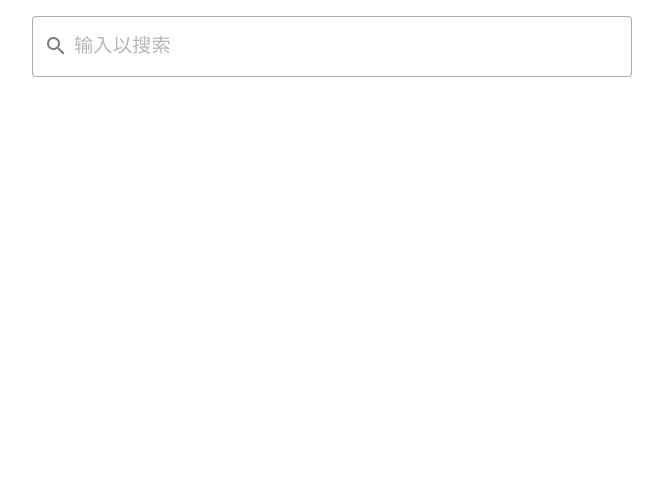
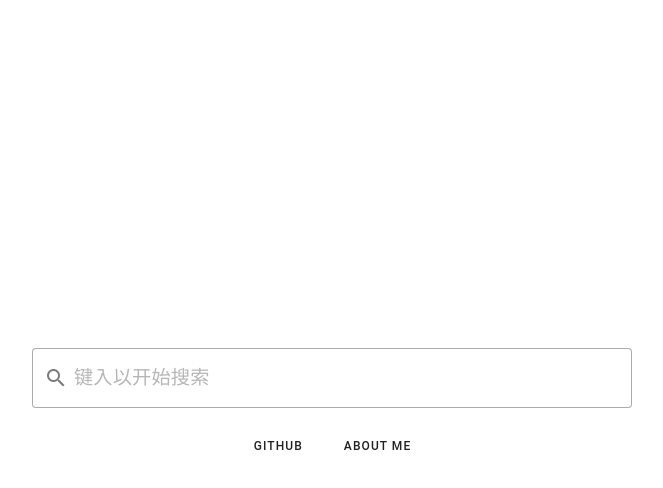
Before and after one commit to Linho1219/tjrun, a Vue app: page / in a window 1280 px wide. Shown: the top 488 px of the page, without its empty margins (308-971 px from the left). Built offline with nearby package versions, Linux system fonts and the light colour scheme.

Commit message:
添加关于信息

```diff
--- a/src/App.vue
+++ b/src/App.vue
@@ -68,7 +68,7 @@ watch(selectedIndex, () => {
         <v-text-field
           class="search-input"
           variant="outlined"
-          placeholder="输入以搜索"
+          placeholder="键入以开始搜索"
           v-model="input"
           hide-details="auto"
           clearable
@@ -78,7 +78,7 @@ watch(selectedIndex, () => {
           @blur="onBlur"
         ></v-text-field>
       </div>
-      <ul id="result-list">
+      <ul id="result-list" :class="{ folded: !input }">
         <li
           v-for="(result, index) in results"
           :key="result.item.pathLabel + result.item.name"
@@ -119,6 +119,14 @@ watch(selectedIndex, () => {
           </a>
         </li>
       </ul>
+      <div id="about">
+        <a href="https://github.com/Linho1219/tjrun" target="_blank" rel="noopener noreferrer">
+          <v-btn variant="text" size="small"> Github </v-btn>
+        </a>
+        <a href="https://linho.cc/" target="_blank" rel="noopener noreferrer">
+          <v-btn variant="text" size="small"> About Me </v-btn>
+        </a>
+      </div>
     </main>
   </v-app>
 </template>
@@ -130,6 +138,7 @@ main {
   width: 100%;
   display: flex;
   flex-direction: column;
+  justify-content: center;
   height: 100vh;
   overflow: hidden;
 }
@@ -146,18 +155,21 @@ main {
   height: 0;
   flex: 1;
   overflow: auto;
-  margin: 0 0 1rem 0;
   padding: 0;
   display: flex;
   flex-direction: column;
   gap: 0.5rem;
+  transition: flex 0.2s;
+  &.folded {
+    flex: 0;
+  }
 }
 .result-item {
   list-style: none;
   margin: 0;
   padding: 0;
 }
-.result-link {
+a {
   text-decoration: none;
   color: inherit;
   outline: none !important;
@@ -231,4 +243,10 @@ main {
   box-shadow: 0 0 0 0.1rem rgba(var(--v-theme-primary), 0.8);
   border-radius: 0.1rem;
 }
+#about {
+  display: flex;
+  justify-content: center;
+  gap: 1rem;
+  margin: 0.5rem 0;
+}
 </style>
```
Also changed, not shown: 1 other file (tests, documents, lock files or other folders).
